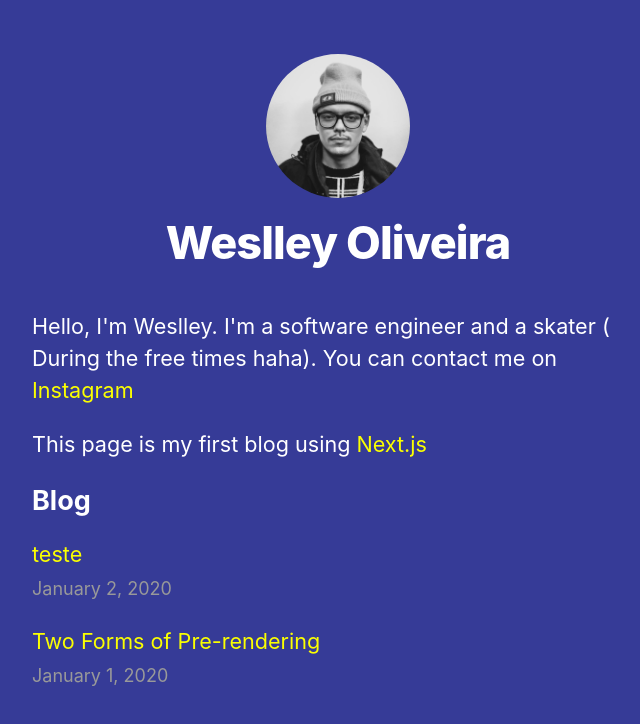
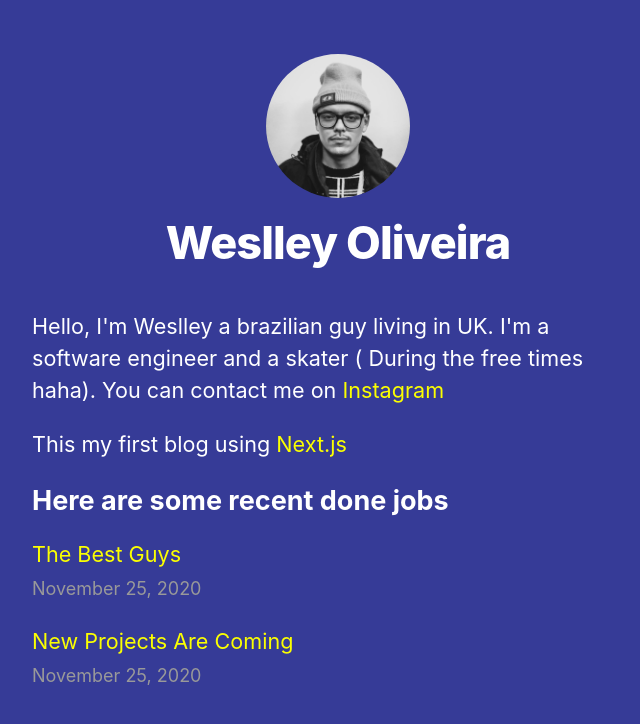
Before and after one commit to bobzera/weslley-blog, a Next.js app: page / in a window 1280 px wide. Shown: the top 724 px of the page, without its empty margins (302-942 px from the left). Built offline with nearby package versions, Linux system fonts and the light colour scheme.

Commit message:
updated data

```diff
--- a/pages/index.js
+++ b/pages/index.js
@@ -13,11 +13,11 @@ export default function Home({allPostsData}) {
       </Head>
       <section className={utilStyles.headingMd}>
 
-        <p>Hello, I'm Weslley. I'm a software engineer and a skater ( During the  free times haha). You can contact me on <a href="#">Instagram</a></p>
+        <p>Hello, I'm Weslley a brazilian guy living in UK. I'm a software engineer and a skater ( During the  free times haha). You can contact me on <a href="https://www.instagram.com/weslleyzera/">Instagram</a></p>
 
-        <p>This page is my first blog using <a href="#">Next.js</a></p>
+        <p>This my first blog using <a href="https://nextjs.org/">Next.js</a></p>
 
-        <h2 className={utilStyles.headingLg}>Blog</h2>
+        <h2 className={utilStyles.headingLg}>Here are some recent done jobs</h2>
 
         <ul className={utilStyles.list}>
           {allPostsData.map(({ id, date, title }) => (
--- /dev/null
+++ b/posts/newprojects.md
@@ -0,0 +1,14 @@
+---
+title: 'New Projects Are Coming'
+date: '2020-11-25'
+---
+
+**Hi everyone!** Be patient new **projects** are coming and in soon you can check **here**.
+
+**Thank you** for enjoy my **blog!** come back soon I hope you will see new stuffs
+
+- Please make sure you are follow me on Instagram
+- If you have a suggestion send me a email on **weslleytiu@gmail.com**
+
+
+**See you soon guys**
--- a/posts/pre-rendering.md
+++ /dev/null
@@ -1,11 +0,0 @@
----
-title: 'Two Forms of Pre-rendering'
-date: '2020-01-01'
----
-
-Next.js has two forms of pre-rendering: **Static Generation** and **Server-side Rendering**. The difference is in **when** it generates the HTML for a page.
-
-- **Static Generation** is the pre-rendering method that generates the HTML at **build time**. The pre-rendered HTML is then _reused_ on each request.
-- **Server-side Rendering** is the pre-rendering method that generates the HTML on **each request**.
-
-Importantly, Next.js lets you **choose** which pre-rendering form to use for each page. You can create a "hybrid" Next.js app by using Static Generation for most pages and using Server-side Rendering for others.
--- a/posts/ssg-ssr.md
+++ /dev/null
@@ -1,19 +0,0 @@
----
-title: 'teste'
-date: '2020-01-02'
----
-
-We recommend using **Static Generation** (with and without data) whenever possible because your page can be built once and served by CDN, which makes it much faster than having a server render the page on every request.
-
-You can use Static Generation for many types of pages, including:
-
-- Marketing pages
-- Blog posts
-- E-commerce product listings
-- Help and documentation
-
-You should ask yourself: "Can I pre-render this page **ahead** of a user's request?" If the answer is yes, then you should choose Static Generation.
-
-On the other hand, Static Generation is **not** a good idea if you cannot pre-render a page ahead of a user's request. Maybe your page shows frequently updated data, and the page content changes on every request.
-
-In that case, you can use **Server-Side Rendering**. It will be slower, but the pre-rendered page will always be up-to-date. Or you can skip pre-rendering and use client-side JavaScript to populate data.
--- /dev/null
+++ b/posts/thebestguys.co.uk.md
@@ -0,0 +1,16 @@
+---
+title: 'The Best Guys'
+date: '2020-11-25'
+---
+
+**The Best Guys LTD** is a construction company in **London** created by my brother.
+
+This project was recently done by me using the best technologies.
+
+- **HTML5 and Sass**
+- **Bootstrap**
+- **ReactJS**
+- **NextJS**
+- **Not**
+
+I always try to use the news and the best technology
```
